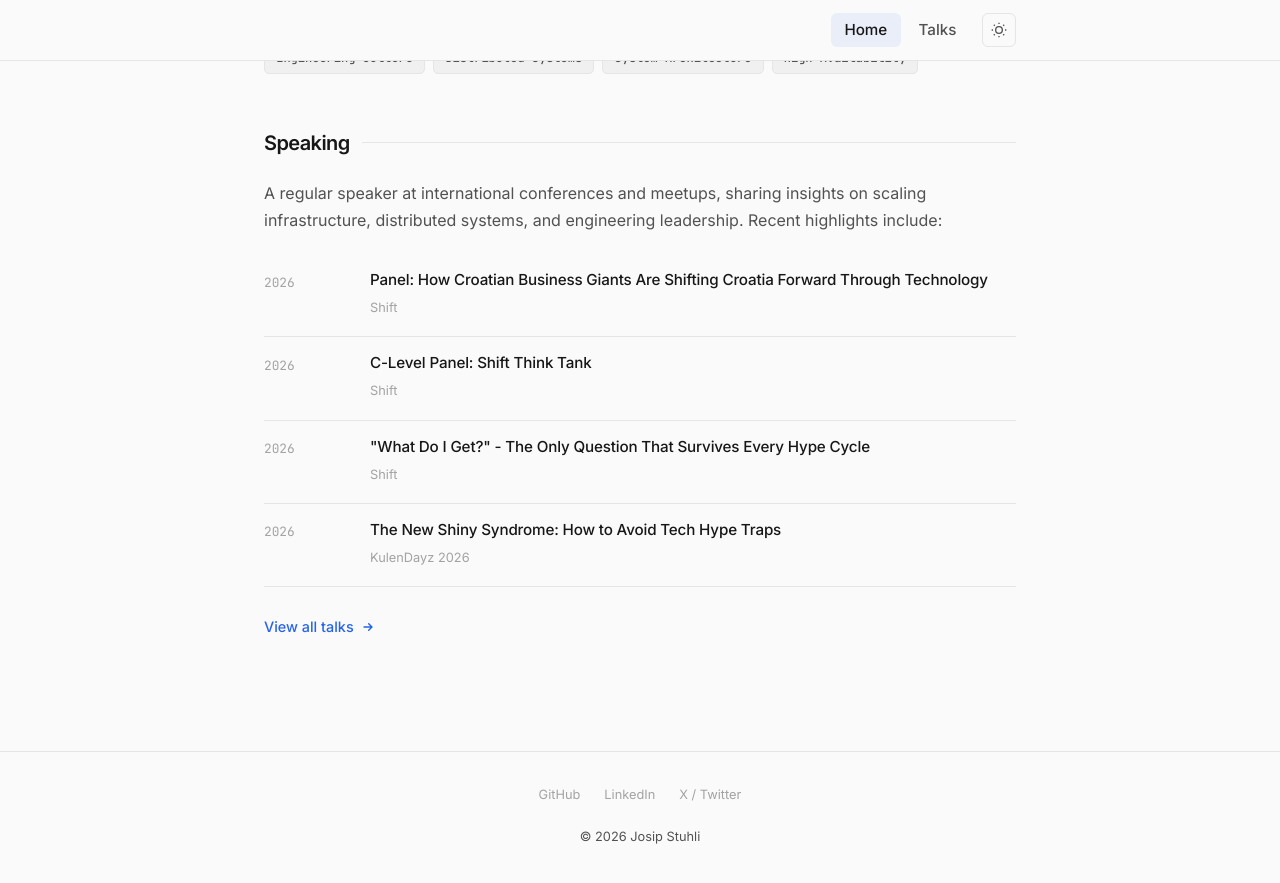
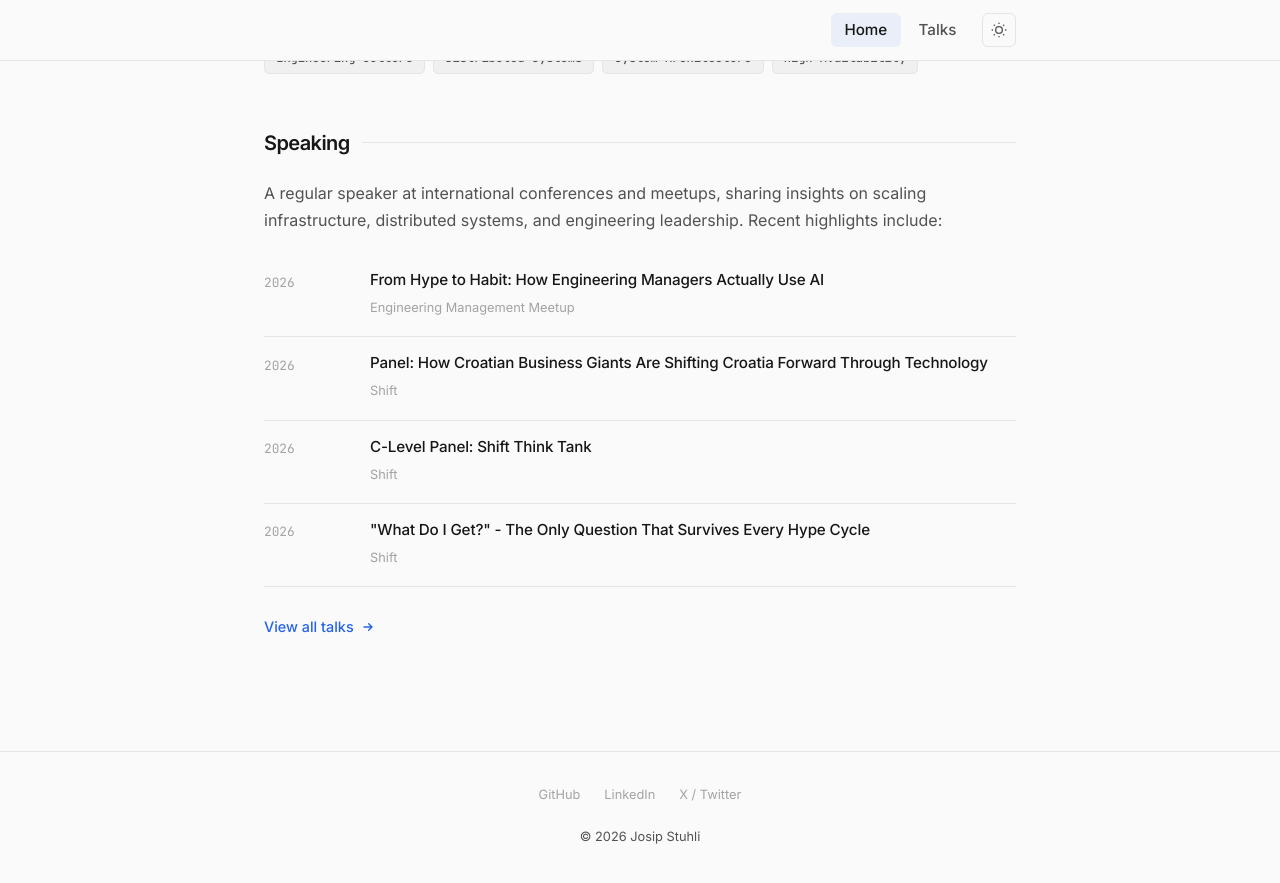
Before and after one commit to jstuhli/jstuhli.github.io, a Jekyll site: the page built from index.markdown, in a window 1280 px wide and 900 px high, scrolled down 1177 px. Shown: the top 883 px of the window. Built offline with Jekyll 4.4.1, drawn with Linux system fonts in a browser that asks for light colours.

Commit message:
Add Engineering Management Meetup talk

```diff
--- a/_data/talks.yml
+++ b/_data/talks.yml
@@ -1,3 +1,8 @@
+- date: "2026-09-23"
+  conference: "Engineering Management Meetup"
+  url: "https://algebra.hr/mba/dogadanja/engineering-management-meetup/"
+  title: "From Hype to Habit: How Engineering Managers Actually Use AI"
+
 - date: "2026-09-15"
   conference: "Shift"
   url: "https://shift.infobip.com/"
```
